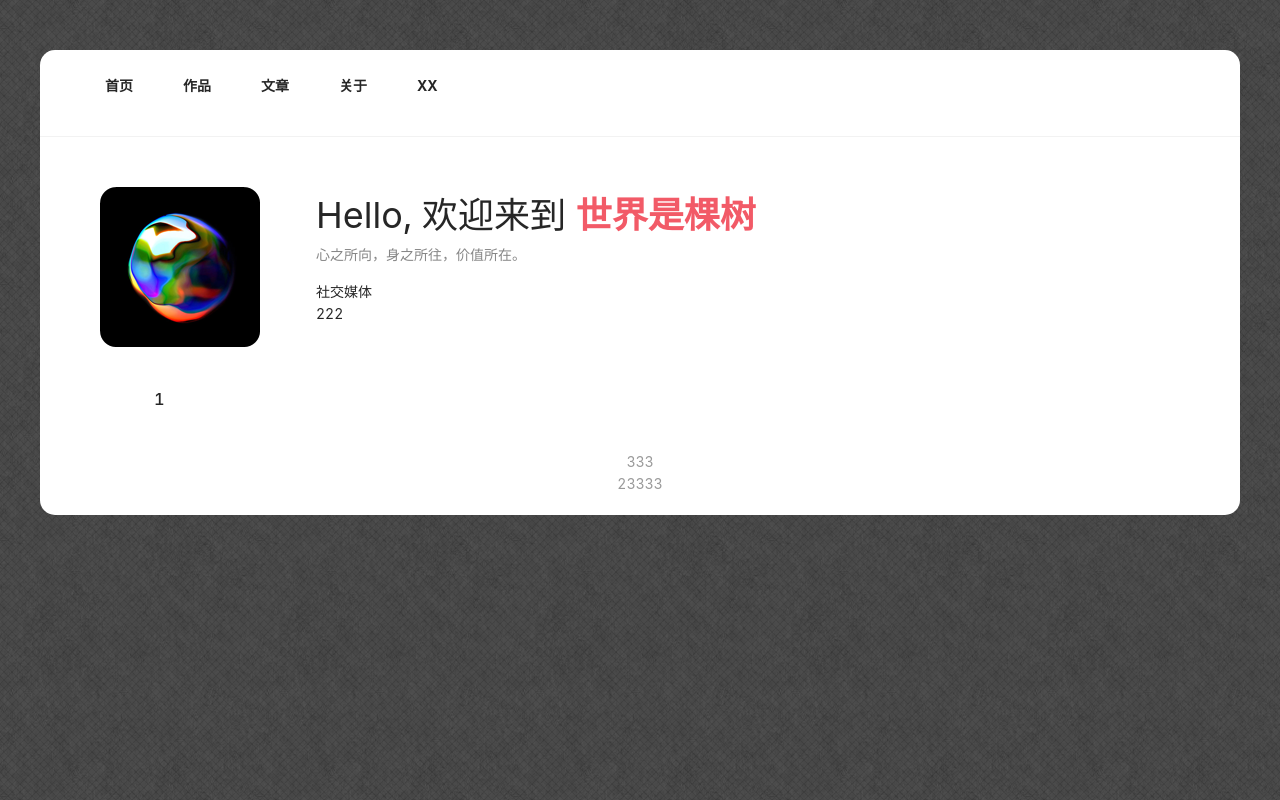
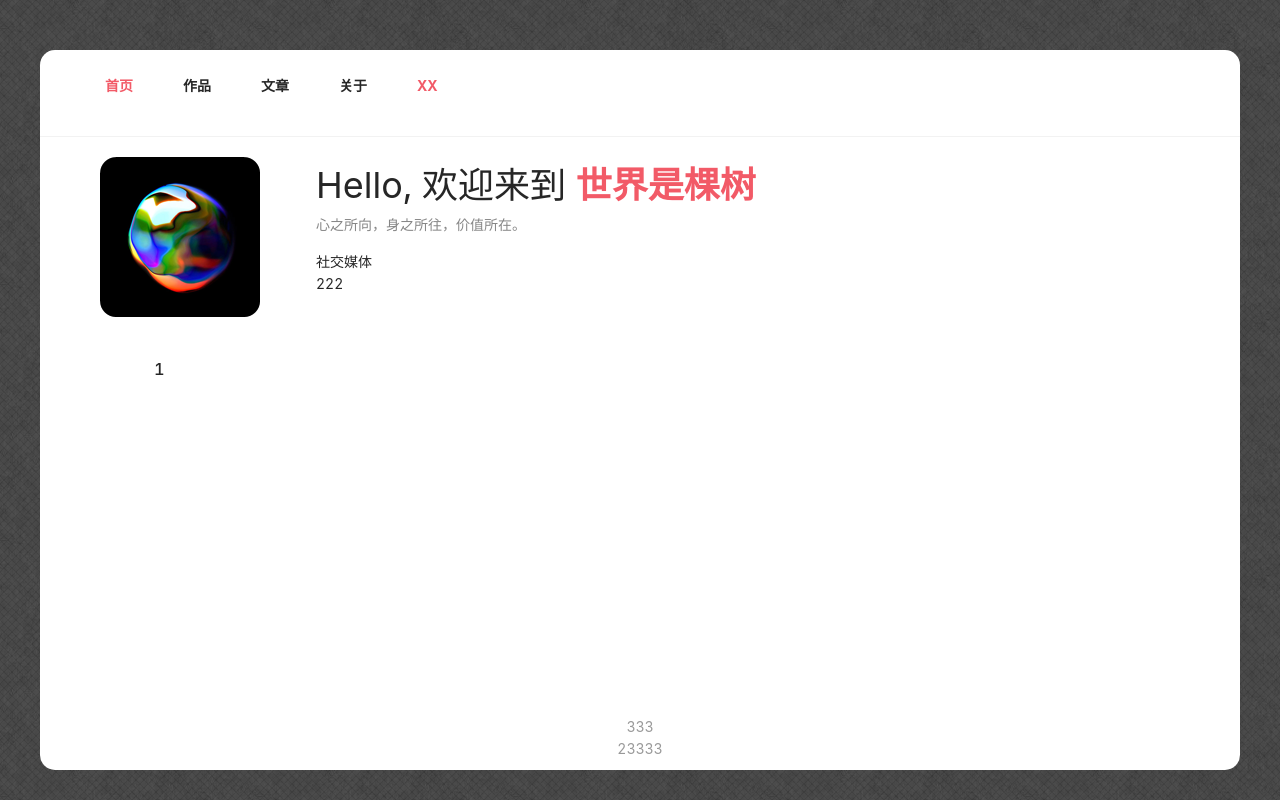
Before and after one commit to e-aj/blog, a React app in the folder blog_web/: page / in a window 1280 px wide. Built offline with nearby package versions, Linux system fonts and the light colour scheme.

Commit message:
导航高亮

```diff
--- a/blog_web/package.json
+++ b/blog_web/package.json
@@ -5,6 +5,7 @@
   "dependencies": {
     "@babel/core": "^7.16.0",
     "@pmmmwh/react-refresh-webpack-plugin": "^0.5.3",
+    "@reduxjs/toolkit": "^1.9.0",
     "@svgr/webpack": "^5.5.0",
     "@testing-library/jest-dom": "^5.16.4",
     "@testing-library/react": "^13.3.0",
@@ -50,8 +51,10 @@
     "react-app-polyfill": "^3.0.0",
     "react-dev-utils": "^12.0.1",
     "react-dom": "^18.2.0",
+    "react-redux": "^8.0.5",
     "react-refresh": "^0.11.0",
     "react-router-dom": "^6.4.2",
+    "redux": "^4.2.0",
     "resolve": "^1.20.0",
     "resolve-url-loader": "^4.0.0",
     "sass-loader": "^12.3.0",
--- a/blog_web/src/app.tsx
+++ b/blog_web/src/app.tsx
@@ -17,7 +17,7 @@ function App() {
         <Route path="about" element={<About />} />
         <Route path="works" element={<Works />} />
         <Route path="article" element={<Article />} />
-        <Route path="articleDetail/:id" element={<ArticleDetail />} />
+        <Route path="articleDetai/:id" element={<ArticleDetail />} />
       </Route>
     </Routes>
   );
--- /dev/null
+++ b/blog_web/src/app/stre.js
@@ -0,0 +1,12 @@
+// import { configureStore } from '@reduxjs/toolkit'
+// import usersReducer from '../features/users/usersSlice'
+// import postsReducer from '../features/posts/postsSlice'
+// import commentsReducer from '../features/comments/commentsSlice'
+
+// export default configureStore({
+//   reducer: {
+//     users: usersReducer,
+//     posts: postsReducer,
+//     comments: commentsReducer
+//   }
+// })
--- a/blog_web/src/index.tsx
+++ b/blog_web/src/index.tsx
@@ -1,18 +1,22 @@
-import React from 'react';
-import ReactDOM from 'react-dom/client';
-import './index.less';
-import reportWebVitals from './reportWebVitals';
-import { BrowserRouter} from 'react-router-dom'
-import App from './app';
+import React from "react";
+import ReactDOM from "react-dom/client";
+import "./index.less";
+import reportWebVitals from "./reportWebVitals";
+import { BrowserRouter } from "react-router-dom";
+import App from "./app";
+// import store from "./app/stre";
+// import { Provider } from "react-redux";
 
 const root = ReactDOM.createRoot(
-  document.getElementById('root') as HTMLElement
+  document.getElementById("root") as HTMLElement
 );
 root.render(
   // <React.StrictMode>
-    <BrowserRouter>
-    <App />
-    </BrowserRouter>
+  <BrowserRouter>
+    {/* <Provider store={store}> */}
+      <App />
+    {/* </Provider> */}
+  </BrowserRouter>
 
   // </React.StrictMode>
 );
--- a/blog_web/src/views/Article/Article.less
+++ b/blog_web/src/views/Article/Article.less
@@ -1,35 +1,40 @@
-.article {
-  .content {
+.article{
+    .content{
         margin: 20px auto;
-    .ant-list-item {
+        .ant-spin {
+            display: block;
+            margin: auto;
+            margin-top: 50px;
+          }
+        .ant-list-item{
             padding: 0;
+            img{
+                width: 20px;
             }
-    .worksList {
-        width: 100%;
-      .left {
+            .left{
                 width: 120px;
                 border-radius: 20%;
             }
-      .center {
+            .center{
                 display: flex;
-
                 justify-content: space-between;
                 flex-direction: column;
                 margin-left: 30px;
-        .artTitle {
+                .artTitle{
                     font-size: 24px;
                     font-weight: bold;
                 }
-        .lastDate {
+                .lastDate{
                     font-size: 12px;
                     color: #999;
                 }
             }
-      .right {
+            .right{
                 width: 50px;
-        color: #18aeff;
+                color: #18AEFF;
                 cursor: pointer;
             }
         }
     }
+
 }
--- a/blog_web/src/views/Article/Article.tsx
+++ b/blog_web/src/views/Article/Article.tsx
@@ -1,7 +1,7 @@
 import React, { useState, useEffect } from "react";
 import "./Article.less";
 import { getArticleList } from "../../api/getData";
-import {  List } from "antd";
+import {  List,Spin } from "antd";
 import { Link } from "react-router-dom";
 
 function Article() {
@@ -16,6 +16,7 @@ function Article() {
     author_id?:number
   }
   const [articleList, setArticleList] = useState<articleListType[]>([]);
+  const [loadingShow,setLoadingShow] = useState<boolean>(true)
 
   const getArticle = () => {
     let data = {
@@ -23,7 +24,11 @@ function Article() {
       pageSize: 10,
     };
     getArticleList(data).then((res) => {
-      setArticleList(res.data);
+      if(res.status ===0){
+        setArticleList(res.data);
+        setLoadingShow(false)
+      }
+
     });
   };
   useEffect(() => {
@@ -38,7 +43,10 @@ function Article() {
         <span>Articles Collection</span>
       </div>
       <div className="content">
-        <List
+        {loadingShow?(
+          <Spin size="large"></Spin>
+        ):(
+          <List
           itemLayout="horizontal"
           dataSource={articleList}
           renderItem={(item) => (
@@ -48,12 +56,15 @@ function Article() {
                 <div className="artTitle">{item.title}</div>
                 <div className="lastDate">{item.last_date}</div>
               </div>
-              <Link className="right"  to={`/articleDetail/${item.id}`} state={item}>
+              <Link className="right"  to={`/articleDetai/${item.id}`} state={item}>
                 查看
               </Link>
             </List.Item>
           )}
         />
+        )
+          }
+
       </div>
     </div>
   );
--- a/blog_web/src/views/Home/home.less
+++ b/blog_web/src/views/Home/home.less
@@ -10,6 +10,7 @@
     position: relative;
     top: 50px;
     border-radius: 15px;
+    height: 90%;
     .nav {
       font-weight: bold;
       ul {
@@ -19,11 +20,15 @@
           a {
             color: #262626;
           }
+          .active_nav{
+            color: #f25a67;
+          }
           a:hover {
             color: #f25a67;
           }
         }
       }
+
     }
     .line {
       width: 100%;
@@ -32,13 +37,14 @@
     }
     .center {
       width: 90%;
-      margin: 50px auto;
-
+      height: 80%;
+      margin: 20px auto;
+      overflow-y: auto;
     }
     .foot {
       width: 100%;
-      bottom: 20px;
-      position: relative;
+      bottom: 10px;
+      position: absolute;
       text-align: center;
       color: #999;
       margin-top: 20px;
--- a/blog_web/src/views/Home/home.tsx
+++ b/blog_web/src/views/Home/home.tsx
@@ -1,28 +1,48 @@
-import React, { useState } from "react";
+import React, { useEffect, useState } from "react";
 import "./home.less";
-import { Link, Outlet } from "react-router-dom";
+import { Link, Outlet,useLocation} from "react-router-dom";
+import { spawn } from "child_process";
 
 function Home() {
+  const location = useLocation()
+  if(location.pathname.includes('articleDetai')){
+    location.pathname = '/article'
+  }
+  const   [nacList,setNavList] = useState([
+    {
+      name:"首页",
+      path:"/",
+      key:'index'
+    },{
+      name:'作品',
+      path:'/works',
+      key:'works'
+    },
+    {
+      name:'文章',
+      path:'/article',
+      key:'article'
+    },
+    {
+      name:'关于',
+      path:'/about',
+      key:'about'
+    },
+    {
+      name:'XX',
+      path:'/',
+      key:'/'
+    }
+  ])
   return (
+
     <div className="Home">
       <div className="container">
         <div className="nav">
           <ul>
-            <li>
-              <Link to="/">首页</Link>
-            </li>
-            <li>
-              <Link to="/works">作品</Link>
-            </li>
-            <li>
-              <Link to="/article">文章</Link>
-            </li>
-            <li>
-              <Link to="/about">关于</Link>
-            </li>
-            <li>
-              <Link to="">XX</Link>
-            </li>
+            {
+              nacList.map(item=>{return (<li key={item.key} ><Link to={item.path} className={location.pathname === item.path ?  'active_nav':''} >{item.name}</Link></li>)})
+            }
           </ul>
         </div>
         <div className="line"></div>
--- a/blog_web/src/views/Index/Index.tsx
+++ b/blog_web/src/views/Index/Index.tsx
@@ -1,19 +1,25 @@
-import React, { useState } from "react";
+import React, { useState,useEffect } from "react";
 import './Index.less'
 
 import {  Carousel } from "antd";
 import avatar1 from "../../assets/avatar1.png";
 import avatar2 from "../../assets/avatar2.png";
+import {getWorksList} from '../../api/getData'
 
 function Index() {
   const [avatar, setAvatar] = useState(avatar1);
 
   const checkAvatar = () => {
+    console.log(11)
     setInterval(() => {
       avatar === avatar1 ? setAvatar(avatar2) : setAvatar(avatar1);
     }, 2000);
   };
-  checkAvatar();
+  useEffect(()=>{
+    checkAvatar();
+  },[])
+
+
 
   const onChange = (currentSlide: number) => {
     console.log(currentSlide);
--- a/blog_web/src/views/Works/Works.less
+++ b/blog_web/src/views/Works/Works.less
@@ -1,4 +1,5 @@
 .works {
+  height: 90%;
   .content {
     margin-top: 20px;
     .ant-spin {
@@ -7,7 +8,9 @@
       margin-top: 50px;
     }
     .worksList {
-      width: 100%;
+      width: 1
+
+      00%;
       img {
         width: 100%;
         height: 300px;
--- a/blog_web/src/views/Works/Works.tsx
+++ b/blog_web/src/views/Works/Works.tsx
@@ -28,6 +28,7 @@ function Works() {
       }
     });
   };
+
   useEffect(() => {
     getWorks();
   }, []);
@@ -41,7 +42,7 @@ function Works() {
       </div>
       <div className="content">
         {loadingShow ? (
-          <Spin></Spin>
+          <Spin size="large"></Spin>
         ) : (
           <div className="worksList">
             <div className="top">
```
Also changed, not shown: 1 other file (tests, documents, lock files or other folders). Lines whose indentation alone changed are shown as unchanged.
